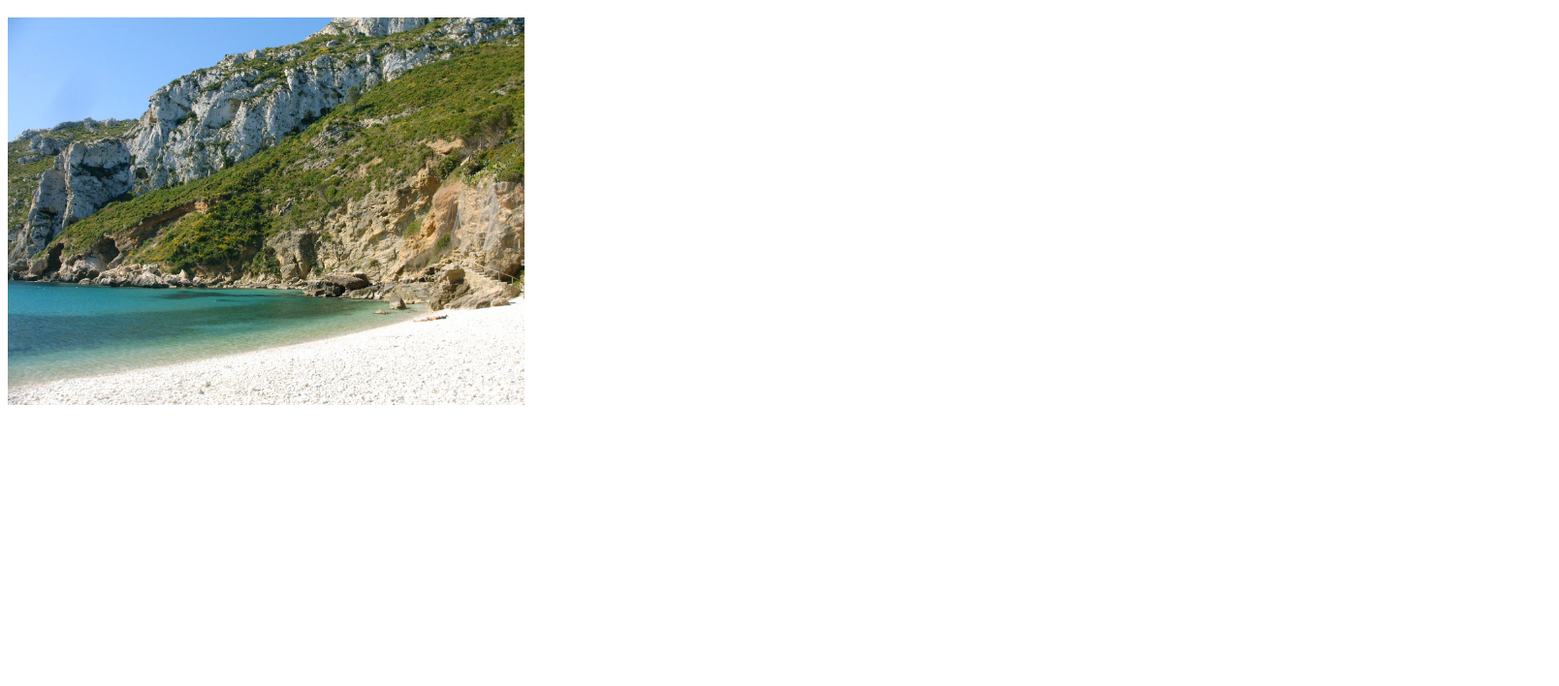
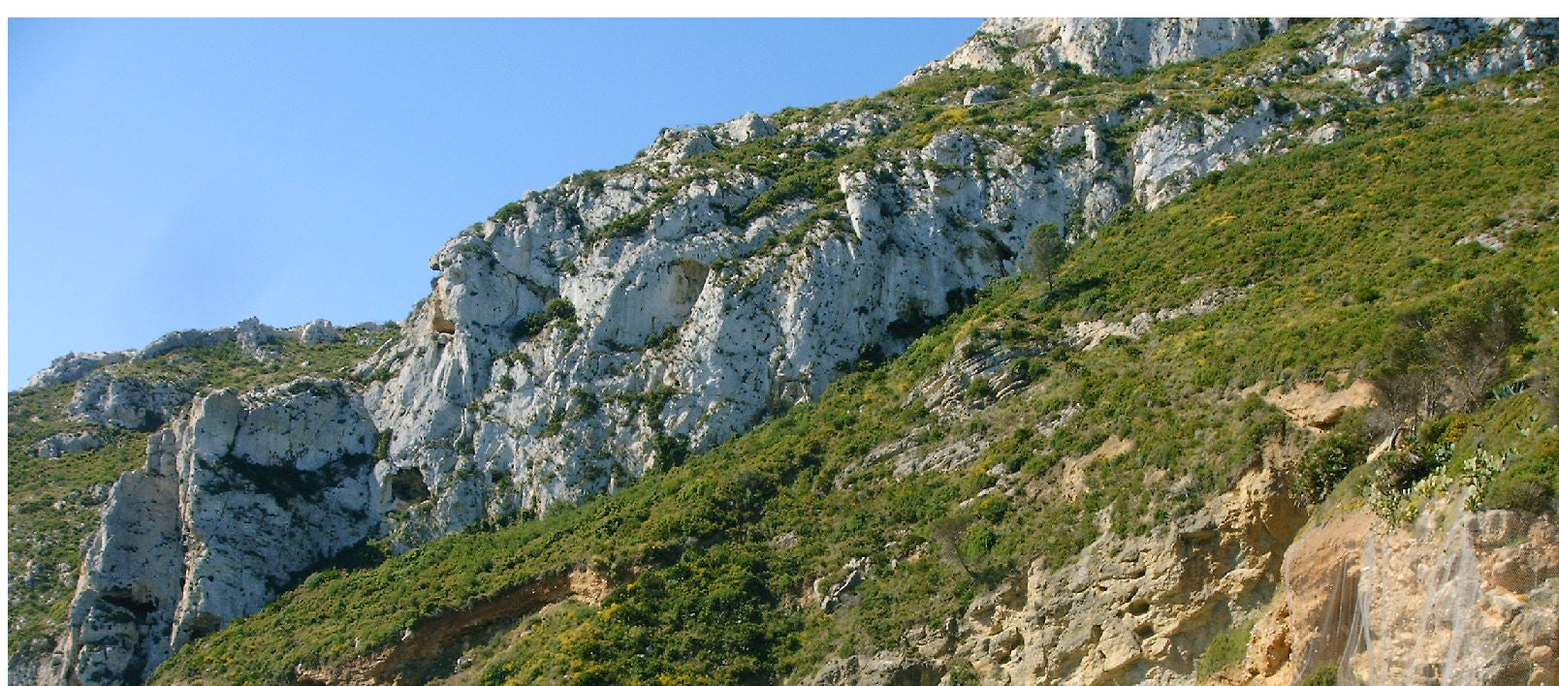
Before and after one commit to CCEREZUELA/CCEREZUELA.github.io, a plain HTML site: page index.html in a window 1280 px wide. Shown: the part 48-756 px from the top of the page at 97% size, 1608 px wide, since content can reach past the window. Drawn offline with Linux system fonts and the light colour scheme.

Commit message:
real size

```diff
--- a/index.html
+++ b/index.html
@@ -1,7 +1,7 @@
 <html>
 <h1>¡Mi Lugar de Descanso! </h1>
 <div>
-    <img src="Javea.jpg" height="400">
+    <img src="Javea.jpg">
 </div>
 
 </html>
```
